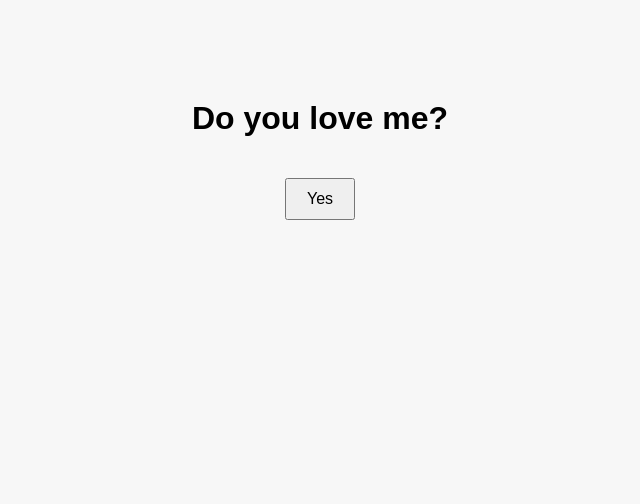
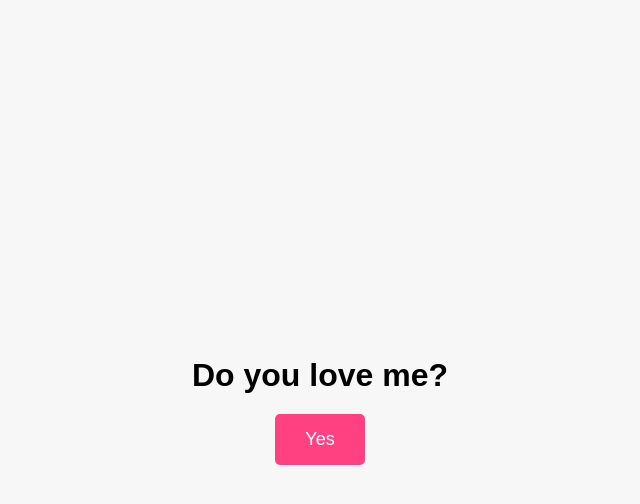
Before and after one commit to Rokhitranjan/website, a plain HTML site: page index.html in a window 1280 px wide. Shown: the whole page, without its empty margins (320-960 px from the left). Drawn offline with Linux system fonts and the light colour scheme.

Commit message:
index.html

```diff
--- a/index.html
+++ b/index.html
@@ -9,16 +9,33 @@
             font-family: 'Arial', sans-serif;
             text-align: center;
             background-color: #f7f7f7;
-            margin: 100px;
+            margin: 0;
+            display: flex;
+            flex-direction: column;
+            align-items: center;
+            justify-content: center;
+            height: 100vh;
         }
+
         h1 {
             color: #000000;
+            font-size: 2em;
+            margin-bottom: 20px;
         }
+
         button {
-            padding: 10px 20px;
-            font-size: 16px;
-            margin-top: 20px;
+            padding: 15px 30px;
+            font-size: 18px;
+            background-color: #ff4181;
+            color: #ffffff;
+            border: none;
+            border-radius: 5px;
             cursor: pointer;
+            transition: background-color 0.3s ease;
+        }
+
+        button:hover {
+            background-color: #ff2366;
         }
     </style>
 </head>
```
